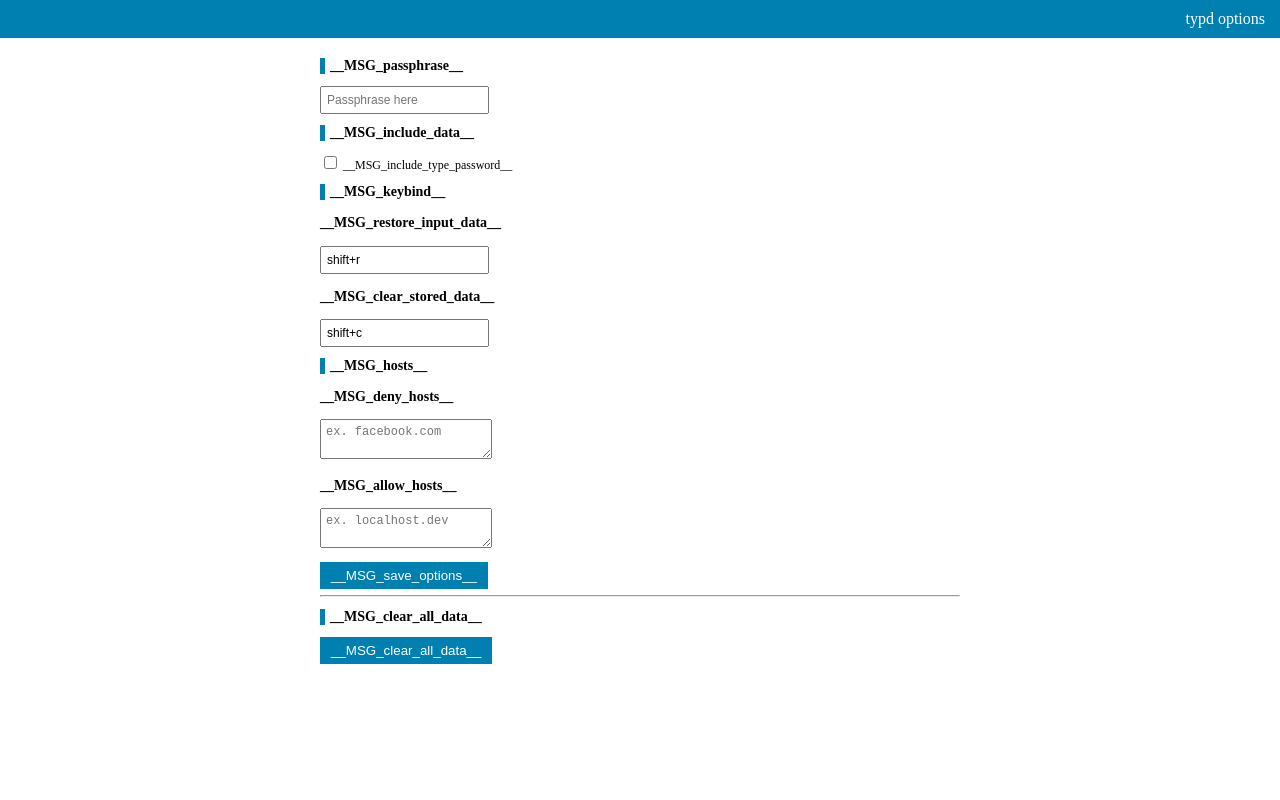
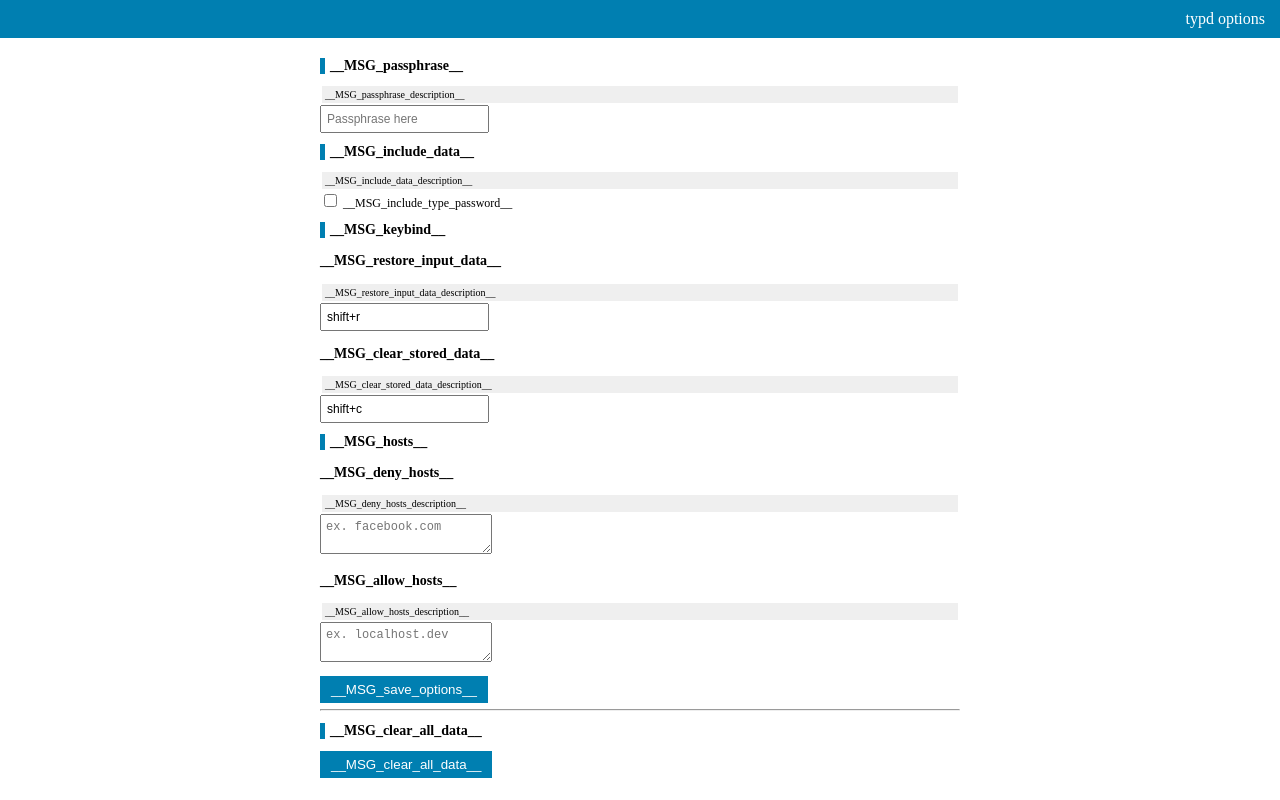
Before and after one commit to k1LoW/typd, a browser extension: page options.html in a window 1280 px wide. Drawn offline with Linux system fonts and the light colour scheme.

```diff
--- a/css/options.css
+++ b/css/options.css
@@ -51,12 +51,24 @@
     border-radius: 4px;
     display:none;
 }
+.option-description {
+    font-size: 10px;
+    padding: 3px;
+    margin: 2px;
+    background-color: #EFEFEF;
+}
 
 .text-passphrase:before {
     content: '__MSG_passphrase__';
 }
+.text-passphrase-description:before {
+    content: '__MSG_passphrase_description__';
+}
 .text-include-data:before {
     content: '__MSG_include_data__';
+}
+.text-include-data-description:before {
+    content: '__MSG_include_data_description__';
 }
 .text-include-type-password:before {
     content: '__MSG_include_type_password__';
@@ -67,8 +79,14 @@
 .text-restore-input-data:before {
     content: '__MSG_restore_input_data__';
 }
+.text-restore-input-data-description:before {
+    content: '__MSG_restore_input_data_description__';
+}
 .text-clear-stored-data:before {
     content: '__MSG_clear_stored_data__';
+}
+.text-clear-stored-data-description:before {
+    content: '__MSG_clear_stored_data_description__';
 }
 .text-hosts:before {
     content: '__MSG_hosts__';
@@ -76,8 +94,14 @@
 .text-allow-hosts:before {
     content: '__MSG_allow_hosts__';
 }
+.text-allow-hosts-description:before {
+    content: '__MSG_allow_hosts_description__';
+}
 .text-deny-hosts:before {
     content: '__MSG_deny_hosts__';
+}
+.text-deny-hosts-description:before {
+    content: '__MSG_deny_hosts_description__';
 }
 .text-save-options:before {
     content: '__MSG_save_options__';
@@ -85,3 +109,6 @@
 .text-clear-all-data:before {
     content: '__MSG_clear_all_data__';
 }
+.text-clear-all-data-description:before {
+    content: '__MSG_clear_all_data_description__';
+}
--- a/options.html
+++ b/options.html
@@ -17,12 +17,18 @@
       <h2>
         <span class="text-passphrase"></span>
       </h2>
+      <div class="option-description">
+        <span class="text-passphrase-description"></span>
+      </div>
       <div>
         <input id="passphrase" type="password" placeholder="Passphrase here" />
       </div>
       <h2>
         <span class="text-include-data"></span>
       </h2>
+      <div class="option-description">
+        <span class="text-include-data-description"></span>
+      </div>
       <div>
         <label>
           <input id="include-password" type="checkbox" value="include" />
@@ -36,12 +42,18 @@
         <h3>
           <span class="text-restore-input-data"></span>
         </h3>
+        <div class="option-description">
+          <span class="text-restore-input-data-description"></span>
+        </div>
         <input id="key-restore" type="text" placeholder="ex. shift+r"/>
       </div>
       <div>
         <h3>
           <span class="text-clear-stored-data"></span>
         </h3>
+        <div class="option-description">
+          <span class="text-clear-stored-data-description"></span>
+        </div>
         <input id="key-clear" type="text" placeholder="ex. shift+c"/>
       </div>
       <h2>
@@ -51,12 +63,18 @@
         <h3>
           <span class="text-deny-hosts"></span>
         </h3>
+        <div class="option-description">
+          <span class="text-deny-hosts-description"></span>
+        </div>
         <textarea id="deny-hosts" placeholder="ex. facebook.com"></textarea>
       </div>
       <div>
         <h3>
           <span class="text-allow-hosts"></span>
         </h3>
+        <div class="option-description">
+          <span class="text-allow-hosts-description"></span>
+        </div>
         <textarea id="allow-hosts" placeholder="ex. localhost.dev"></textarea>
       </div>
 
```
Also changed, not shown: _locales/ja/messages.json (+21 -3 lines), js/script.js (+9 -0 lines), manifest.json.
